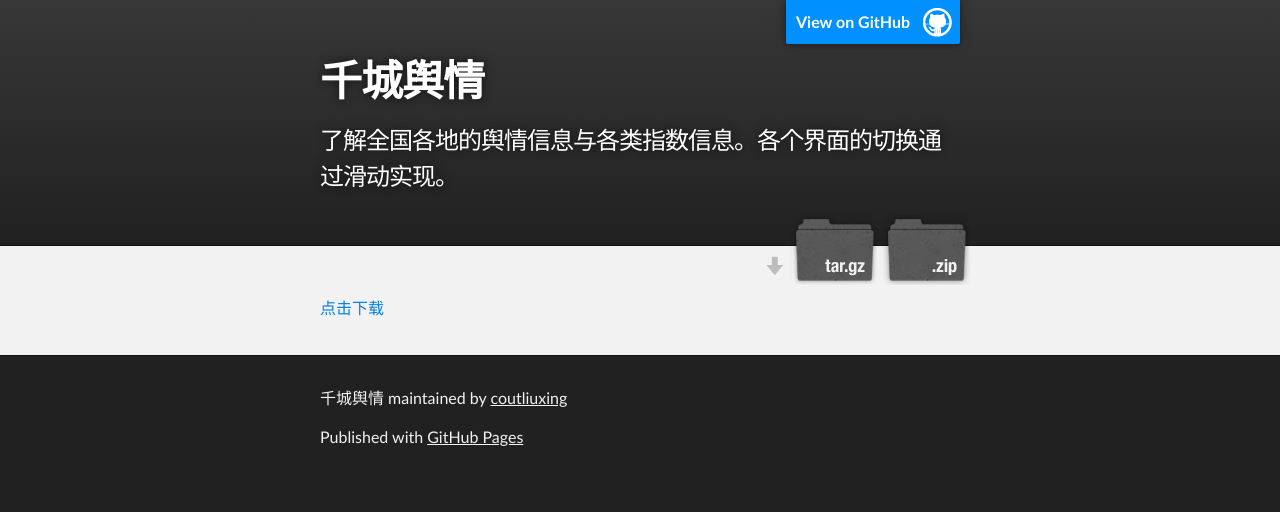
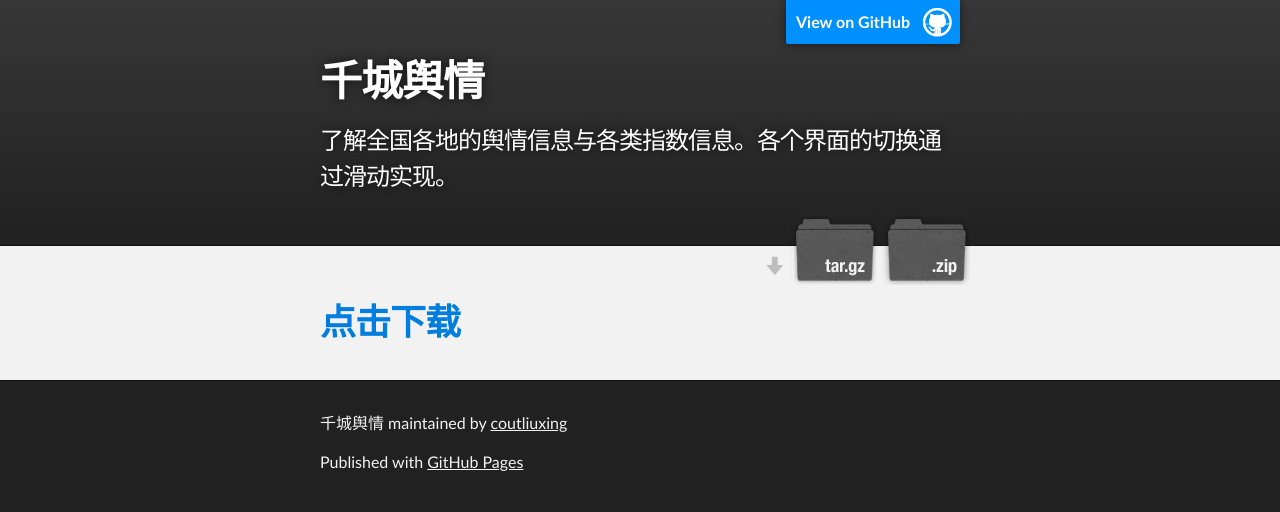
Before and after one commit to coutliuxing/urnyq.github.io, a plain HTML site: page index.html in a window 1280 px wide. Drawn offline with Linux system fonts and the light colour scheme.

```diff
--- a/index.html
+++ b/index.html
@@ -31,7 +31,9 @@
     <!-- MAIN CONTENT -->
     <div id="main_content_wrap" class="outer">
       <section id="main_content" class="inner">
-        <p><a href="https://github.com/coutliuxing/urnyq.github.io/blob/master/urnyq.apk?raw=true">点击下载</a></p>
+        <h1>
+<a name="%E7%82%B9%E5%87%BB%E4%B8%8B%E8%BD%BD" class="anchor" href="#%E7%82%B9%E5%87%BB%E4%B8%8B%E8%BD%BD"><span class="octicon octicon-link"></span></a><a href="https://github.com/coutliuxing/urnyq.github.io/blob/master/urnyq.apk?raw=true">点击下载</a>
+</h1>
       </section>
     </div>
 
--- a/params.json
+++ b/params.json
@@ -1 +1 @@
-{"name":"千城舆情","tagline":"了解全国各地的舆情信息与各类指数信息。各个界面的切换通过滑动实现。","body":"[点击下载](https://github.com/coutliuxing/urnyq.github.io/blob/master/urnyq.apk?raw=true)","google":"","note":"Don't delete this file! It's used internally to help with page regeneration."}
+{"name":"千城舆情","tagline":"了解全国各地的舆情信息与各类指数信息。各个界面的切换通过滑动实现。","body":"# [点击下载](https://github.com/coutliuxing/urnyq.github.io/blob/master/urnyq.apk?raw=true)","google":"","note":"Don't delete this file! It's used internally to help with page regeneration."}
```
